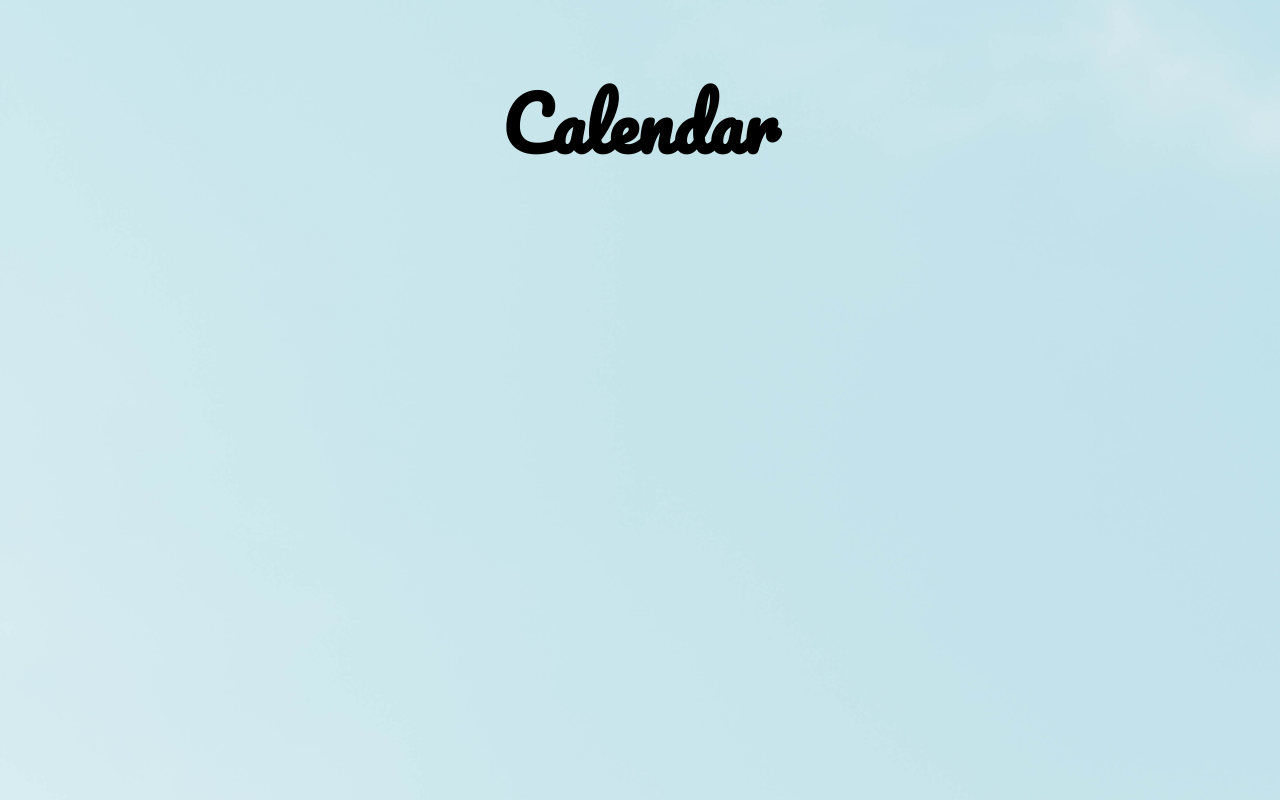
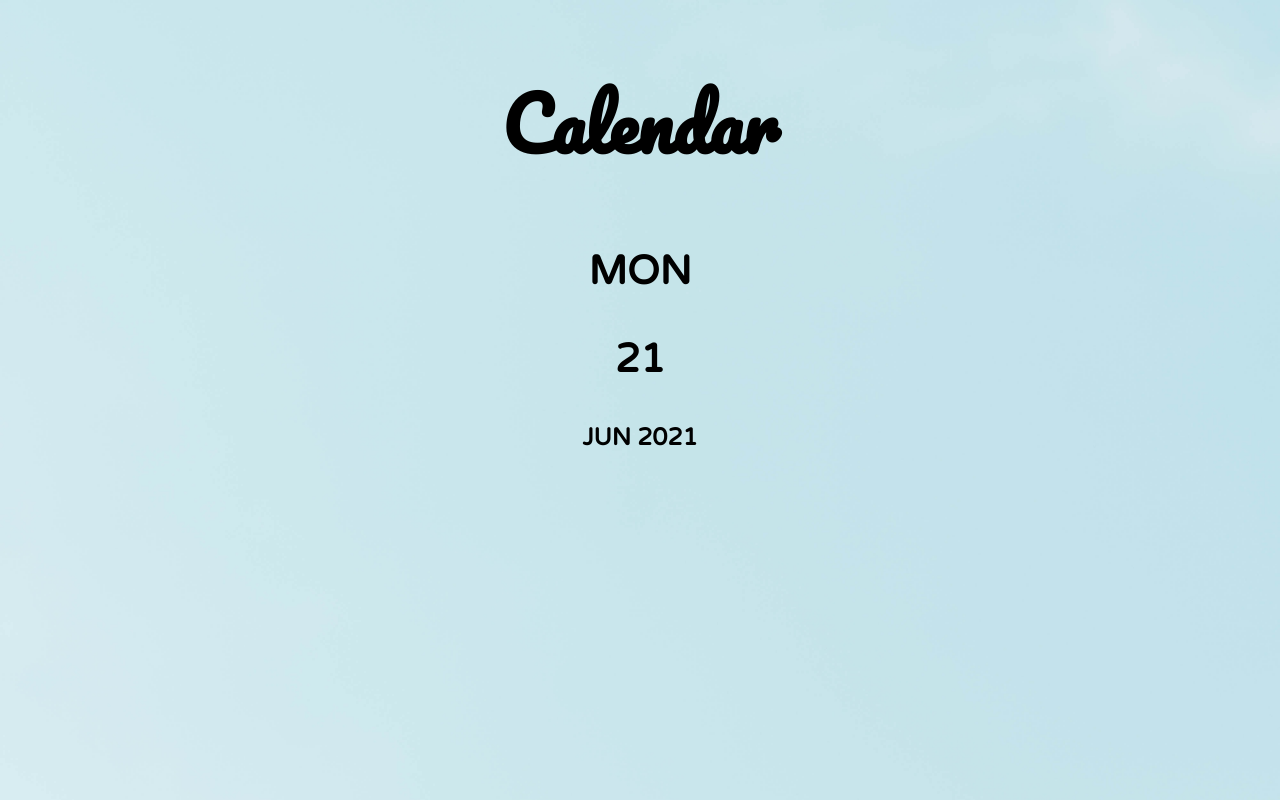
Before and after one commit to anniemon/calendar, a plain HTML site: page index.html in a window 1280 px wide. Drawn offline with Linux system fonts and the light colour scheme.

Commit message:
add: current day, date, fullyear, month

```diff
--- a/index.js
+++ b/index.js
@@ -1,14 +1,19 @@
 const now = new Date();
-// const currentDate = now.getDate();
-// const currentMonth = now.getMonth();
-// const currentDay = now.getDay();
-// const currentYear = now.getFullYear();
 
-// const showDay = document.querySelector(".show-day");
-// const showDate = document.querySelector(".show-date");
-// const showMonthYear = document.querySelector(".show-month-year");
+const showDay = document.querySelector(".show-day");
+const showDate = document.querySelector(".show-date");
+const showMonthYear = document.querySelector(".show-month-year");
 
-console.dir(now)
-// showDay.textContent = currentDay;
-// showMonthYear.textContent = currentMonth + currentYear;
-// showDate.textContent = currentDate;
+const DAY_LIST = ['SUN', 'MON', 'TUE', 'WED', 'THU', 'FRI', 'SAT',];
+const MONTH_LIST = ['JAN', 'FEB', 'MAR', 'APR', 'MAY', 'JUN', 'JULY', 'AUG', 'SEP', 'OCT', 'NOV', 'DEC'];
+
+const currentDate = now.getDate();
+const currentMonth = MONTH_LIST[now.getMonth()];
+const currentDay = DAY_LIST[now.getDay()];
+const currentYear = now.getFullYear();
+
+
+console.dir(now.toDateString())
+showDay.textContent = currentDay;
+showDate.textContent = currentDate;
+showMonthYear.textContent = `${currentMonth} ${currentYear}`;
--- a/style.css
+++ b/style.css
@@ -13,5 +13,10 @@ h1 {
 
 section > p {
   text-align: center;
-  font-family: "Consolas";
+  font-size: 2.5rem;
+  font-weight: bold;
 }
+
+.show-month-year {
+  font-size: 1.5rem;
+}
```
